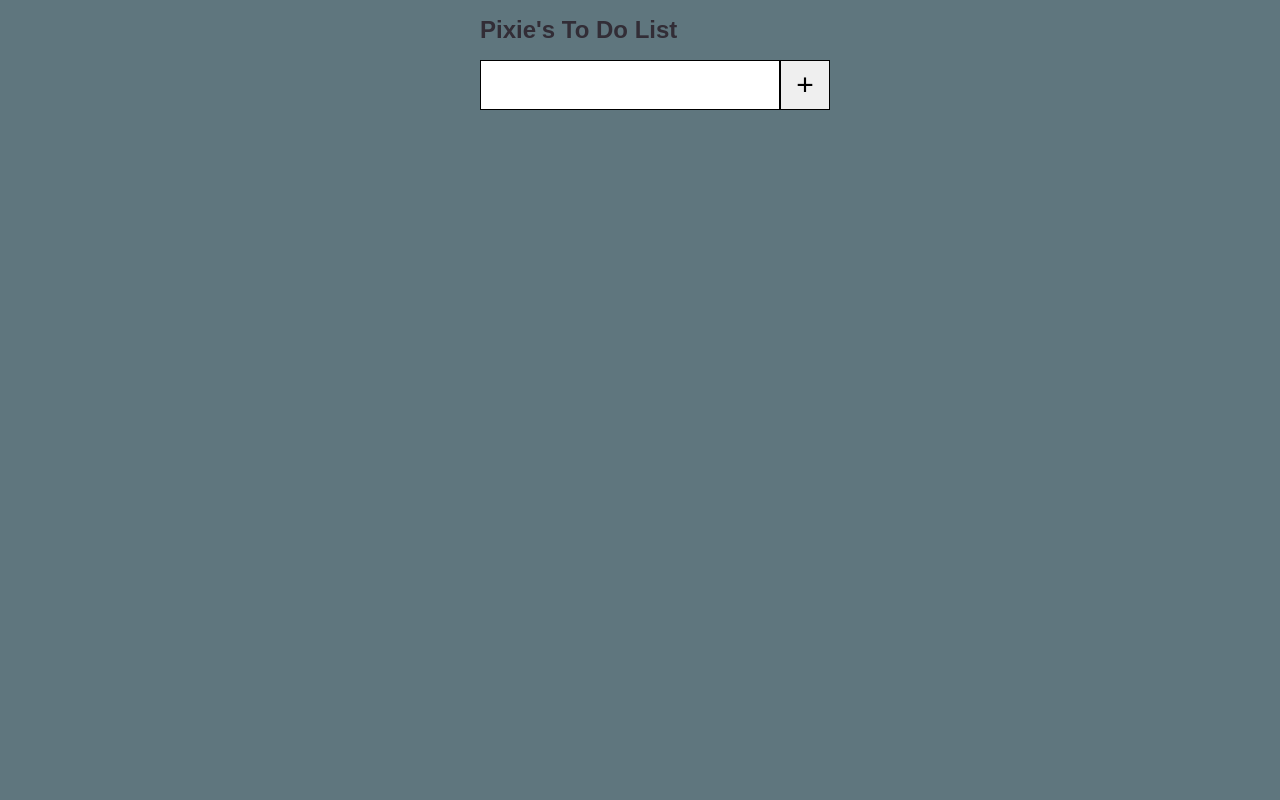
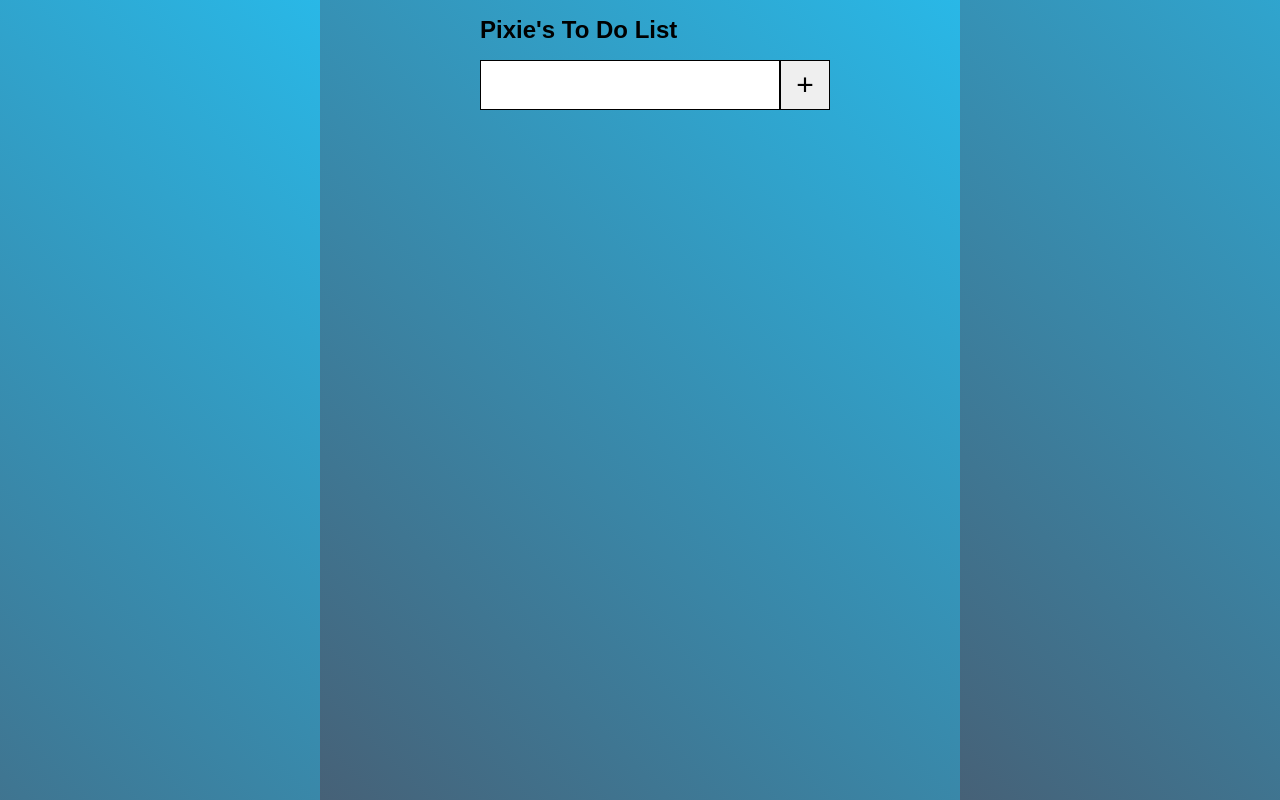
Before and after one commit to codingpixie2021/ToDoListApp, a plain HTML site: page index.html in a window 1280 px wide. Drawn offline with Linux system fonts and the light colour scheme.

Commit message:
Bkg color update

```diff
--- a/style.css
+++ b/style.css
@@ -5,12 +5,12 @@ html, body {
 }
 
 body {
-    background-color: rgb(95, 118, 126);
+    background-image: linear-gradient(45deg, rgb(70, 97, 119), rgb(41, 184, 231));
 }
 
 h2 {
     margin: 5% 0;
-    color:rgb(50, 45, 54);
+    ccolor:rgb(18, 17, 19);
 
 }
 .container {
```
